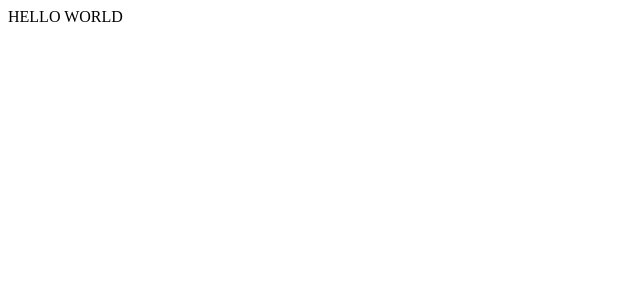
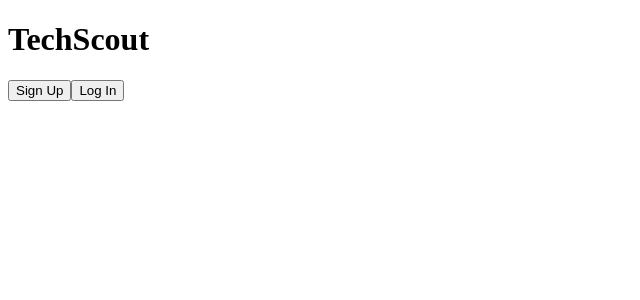
Before and after one commit to tech-scout/tech-scout, a React app: page / in a window 1280 px wide. Shown: the top 300 px of the page, without its empty margins (0-640 px from the left). Built offline with nearby package versions, Linux system fonts and the light colour scheme; the HTML template or start-up script is replaced by a standard one.

Commit message:
simple nav component

```diff
--- a/src/components/App.jsx
+++ b/src/components/App.jsx
@@ -1,4 +1,6 @@
 import React, { Component } from 'react';
+import "./App.css";
+import Nav from "./Nav/Nav.js";
 
 
 export default class App extends Component {
@@ -6,7 +8,7 @@
   render() {
     return (
       <div>
-     HELLO WORLD
+        <Nav />
       </div>
       );
   }
--- /dev/null
+++ b/src/components/Nav/Nav.js
@@ -0,0 +1,19 @@
+import React, { Component } from 'react';
+
+
+
+export default class Nav extends Component {
+
+  render() {
+    return (
+      <div>
+        <div id="header">
+          <h1>TechScout</h1>
+          <button>Sign Up</button>
+          <button>Log In</button>
+        </div>
+      </div>
+      );
+  }
+
+}
```
Also changed, not shown: src/components/App.css (added).
